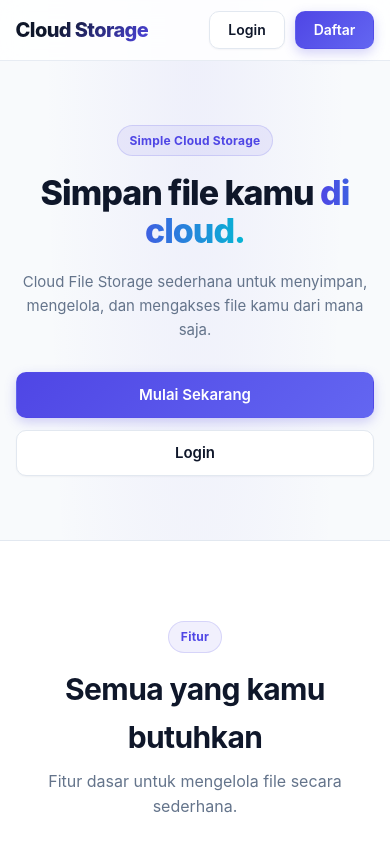
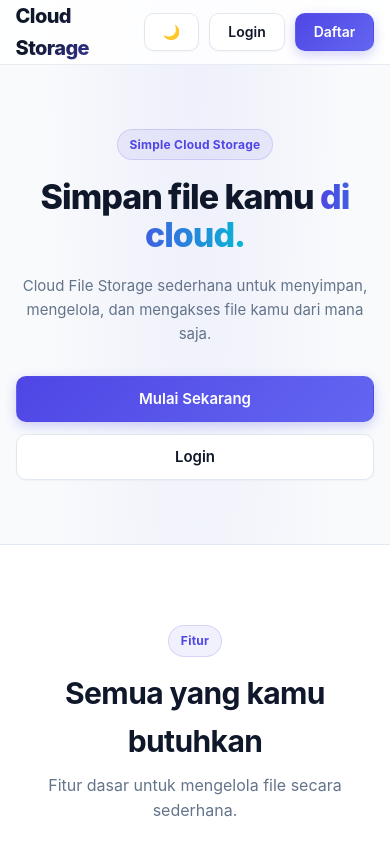
Before and after one commit to asynclab-me/cloud-file-storage, a plain HTML site: page index.html in a window 390 px wide. Shown: the top 844 px of the page. Drawn offline with Linux system fonts and the light colour scheme.

Commit message:
Update index.html

```diff
--- a/index.html
+++ b/index.html
@@ -5,6 +5,13 @@
     <meta name="viewport" content="width=device-width, initial-scale=1.0">
     <meta name="google-site-verification" content="Z0i1XWmFOax-xjAQIHUumArBtjG56PJtRF6fUWb_oAQ" />
     <title>Cloud File Storage - Asynchronous Laboratory | stevenkaleraa</title>
+    <script>
+        (function () {
+            const savedTheme = localStorage.getItem("theme");
+            const prefersDark = window.matchMedia && window.matchMedia("(prefers-color-scheme: dark)").matches;
+            document.documentElement.setAttribute("data-theme", savedTheme || (prefersDark ? "dark" : "light"));
+        })();
+    </script>
     <link rel="stylesheet" href="css/style.css">
 </head>
 <body>
@@ -12,6 +19,7 @@
         <div class="container navbar-content">
             <a href="index.html" class="brand">Cloud Storage</a>
             <nav>
+                <button type="button" id="themeToggle" class="btn btn-outline theme-toggle" aria-label="Ubah ke mode gelap" title="Mode Gelap">🌙</button>
                 <a href="login.html" class="btn btn-outline">Login</a>
                 <a href="register.html" class="btn btn-primary">Daftar</a>
             </nav>
```
